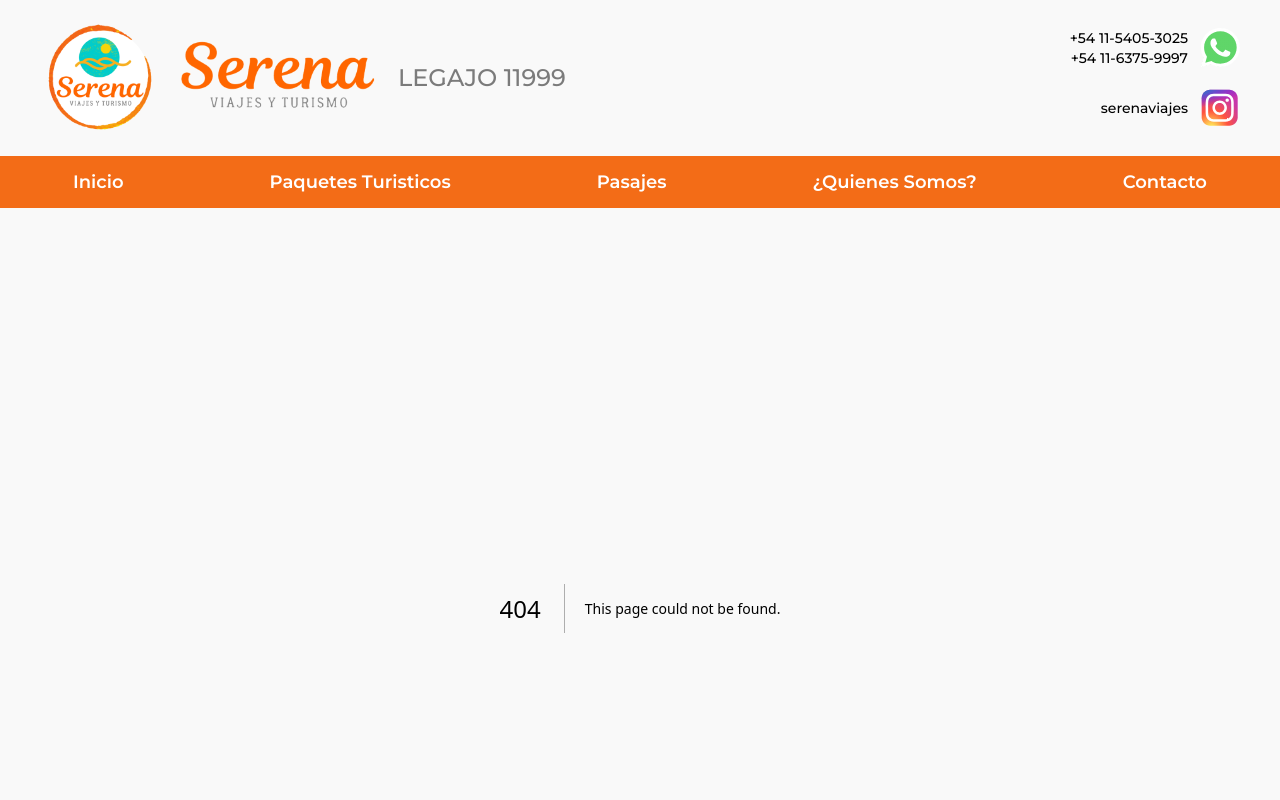
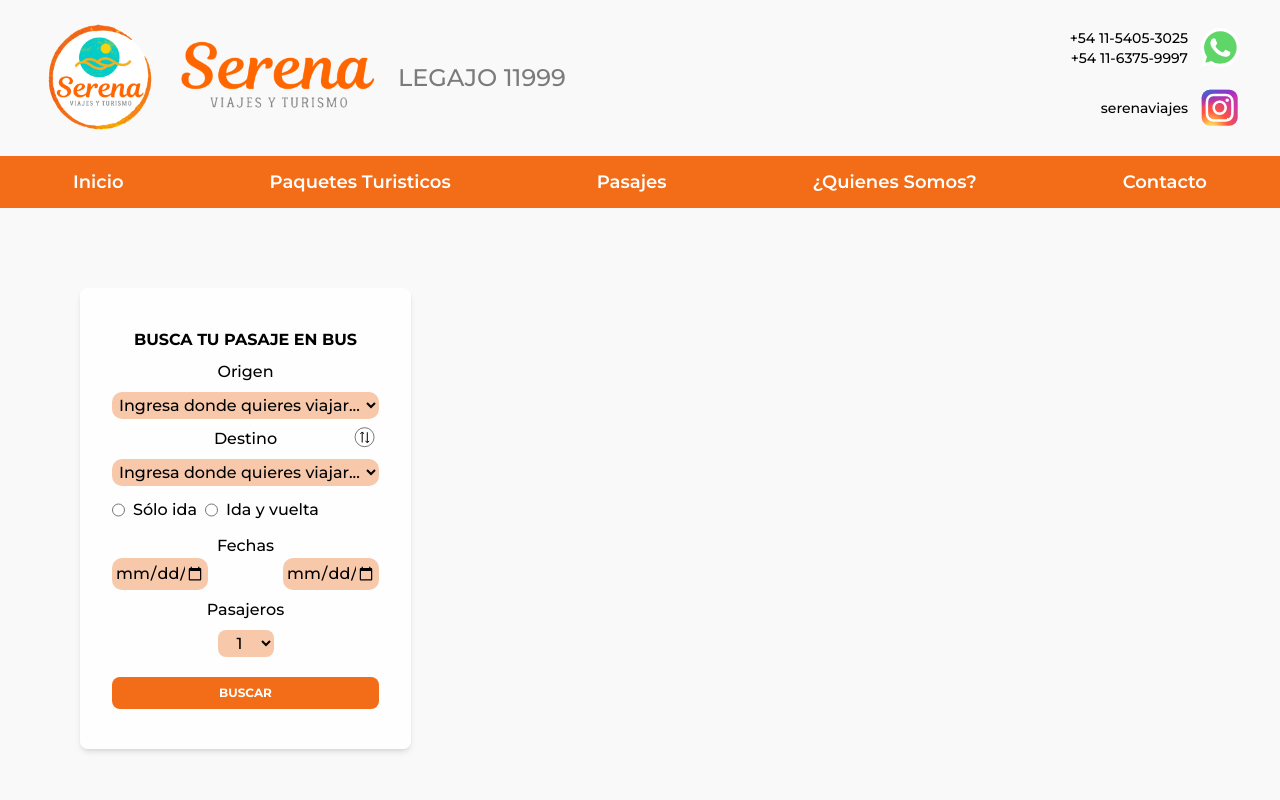
Before and after one commit to ttttttomas/serena-website, a Next.js app: page /aereos in a window 1280 px wide. Before the commit this address had no page. Shown: the top 800 px of the page. Built offline with nearby package versions, Linux system fonts and the light colour scheme; a web font is replaced by a local one.

Commit message:
add aereos page

```diff
--- /dev/null
+++ b/src/app/aereos/Aereos.css
@@ -0,0 +1,12 @@
+.backgroundAereos{
+    background-image: url('/fondo-aereos.png');
+    background-position: center;
+    background-size: cover;
+}
+
+option, select, input{
+    background-color: #F7C8AA;
+    padding: 3px;
+    border-radius: 10px;
+;
+}
--- /dev/null
+++ b/src/app/aereos/page.jsx
@@ -0,0 +1,16 @@
+import FormAereos from "@components/FormAereos";
+import './Aereos.css'
+export const metadata = {
+    title: "Serena | Pasajes en Aereos",
+    description: "Generated by create next app",
+  };
+
+function AereosPage() {
+    return (
+        <section id='backgroundAereos' className=" flex justify-center md:justify-start background px-20 py-20">
+            <FormAereos />
+        </section>
+    );
+}
+
+export default AereosPage;
--- a/src/app/bus/page.jsx
+++ b/src/app/bus/page.jsx
@@ -1,6 +1,11 @@
 
 import Bus from './Bus.css'
 import FormBus from '@components/FormBus'
+
+export const metadata = {
+    title: "Serena | Pasajes en Bus",
+    description: "Generated by create next app",
+  };
 
 function BusPage() {
     return (
--- /dev/null
+++ b/src/app/components/FormAereos.jsx
@@ -0,0 +1,70 @@
+'use client'
+import { useState } from 'react'
+import Rotate from '@components/ui/icons/Rotate'
+
+export default function FormBus() {
+
+    const [Origen, setOrigen] = useState()
+    const [Destino, setDestino] = useState()
+
+    const changeValues = () => {
+        const trade = Origen;
+        setOrigen(Destino);
+        setDestino(trade);
+      };
+
+    return (
+        <form className='bg-white/85 flex flex-col py-10 px-8 pt-10 rounded-lg shadow-md'>
+            <h1 className='font-bold text-center'>BUSCA TU PASAJE EN BUS</h1>
+                <p className='text-center my-2'>Origen</p>
+                <select value={Origen} onChange={(e) => setOrigen(e.target.value)}>
+                    <option value="">Ingresa donde quieres viajar...</option>
+                    <option value="Argentina">Argentina</option>
+                    <option value="Brasil">Brasil</option>
+                    <option value="Chile">Chile</option>
+                    <option value="Paraguay">Paraguay</option>
+                    <option value="Uruguay">Uruguay</option>
+                </select>
+                <div className='relative flex flex-col items-center justify-between'>
+                    <div onClick={changeValues} className='absolute right-0 top-1'>
+                    <Rotate />
+                    </div>
+                    <p className='text-center my-2'>Destino</p>
+                </div>
+                <select value={Destino} onChange={(e) => setDestino(e.target.value)}>
+                    <option value="">Ingresa donde quieres viajar...</option>
+                    <option value="Brasil">Brasil</option>
+                    <option value="Argentina">Argentina</option>
+                    <option value="Chile">Chile</option>
+                    <option value="Paraguay">Paraguay</option>
+                    <option value="Uruguay">Uruguay</option>
+
+                </select>
+                <div className='flex gap-2 my-3'>
+                    <input className='rounded-full' type="radio" name='bus' />
+                    <label htmlFor="">Sólo ida
+                    </label>
+                    <input className='rounded-full' type="radio" name='bus' />
+                    <label htmlFor="">Ida y vuelta
+                    </label>
+                </div>
+                <p className='text-center'>Fechas</p>
+                <div className='flex justify-between'>
+                <input className='w-24' type="date" name="" id="" />
+                <input className='w-24' type="date" name="" id="" />
+                </div>
+                <div className='flex flex-col justify-center items-center'>
+                <p className='text-center my-2'>Pasajeros</p>
+                <select className='text-center w-14 rounded-lg' name="" id="">
+                    <option value="1">1</option>
+                    <option value="2">2</option>
+                    <option value="3">3</option>
+                    <option value="4">4</option>
+                    <option value="5">5</option>
+                    <option value="6">6</option>
+                </select>
+                </div>
+                <button className='bg-orangeMedium w-full text-white mt-5 rounded-lg text-xs py-2 font-bold' type="submit">BUSCAR</button>
+            </form>
+    )
+}
--- a/src/app/contact/page.jsx
+++ b/src/app/contact/page.jsx
@@ -10,13 +10,17 @@ function Contacto() {
         <h1 className="mt-5 mb-3 font-bold text-orangeMedium text-3xl text-center">
             Contáctanos que nos gusta pedir proyectos gratis!
         </h1>
-        <div className="container mx-auto">
-            <form className="bg-creamBg">
-                <input type="text" />
-                <input type="text" />
-                <input type="email" />
-                <input type="text" />
-                <textarea name="" id=""></textarea>
+        <div className="flex justify-center items-center">
+            <form className="bg-creamBg mx-auto flex gap-10 flex-col">
+                <div>
+                <input className="bg-white" type="text" />
+                <input className="bg-white" type="text" />
+                </div>
+                <div>
+                <input className="bg-white" type="email" />
+                <input className="bg-white" type="text" />
+                </div>
+                <textarea className="w-full" name="" id=""></textarea>
                 <button className="bg-orangeMedium text-white font-medium" type="submit">Enviar</button>
             </form>
         </div>
```
Also changed, not shown: public/fondo-aereos.png (added).
